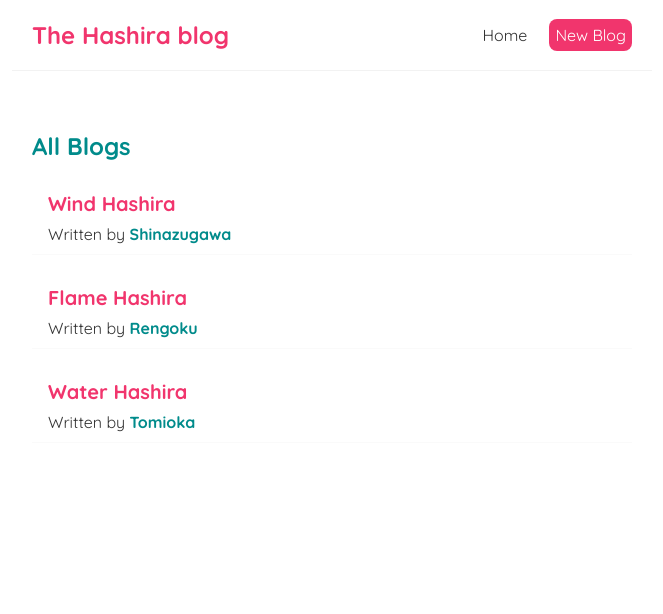
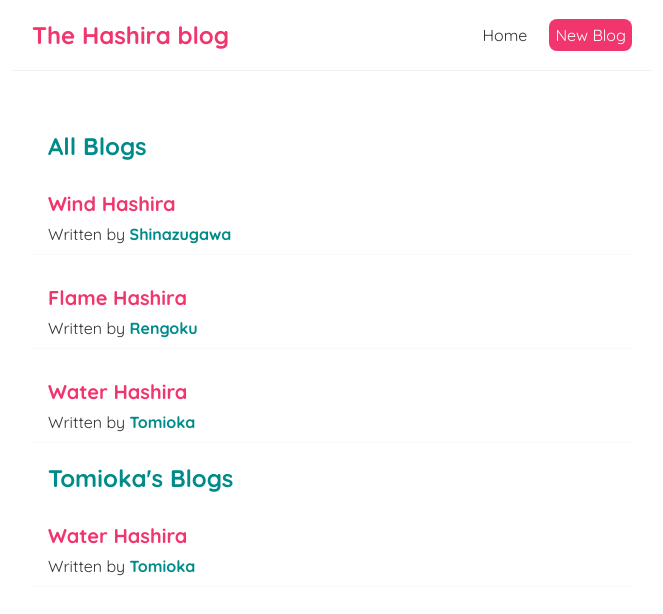
Before and after one commit to SurajSarangi/Hashira-blog, a React (Create React App) app: page / in a window 1280 px wide. Shown: the top 614 px of the page, without its empty margins (308-971 px from the left). Built offline with nearby package versions, Linux system fonts and the light colour scheme; the HTML template or start-up script is replaced by a standard one.

Commit message:
used filter on blogs and styled h2 inline

```diff
--- a/src/BlogList.js
+++ b/src/BlogList.js
@@ -2,7 +2,7 @@ const BlogList = ({blogs, title}) => {
 
     return (
         <div className="blog-list">
-            <h2>{title}</h2>
+            <h2 style={{color : "darkcyan", paddingLeft: "16px"}}>{title}</h2>
             {blogs.map(blog => (
                 <div className="blog-preview" key={blog.id}>
                     <h2>{blog.title}</h2>
--- a/src/Home.js
+++ b/src/Home.js
@@ -12,6 +12,7 @@ const Home = () => {
 	return(
 		<div className="home">
 			<BlogList blogs={blogs} title="All Blogs"/>
+			<BlogList blogs={blogs.filter((item) => item.author === 'Tomioka')} title="Tomioka's Blogs"/>
 		</div>
 	);
 }
--- a/src/index.css
+++ b/src/index.css
@@ -38,9 +38,6 @@
 }
 
 /* blog preview styles */
-.blog-list h2{
-  color: darkcyan;
-}
 .blog-preview {
   padding: 10px 16px;
   margin: 20px 0;
```
